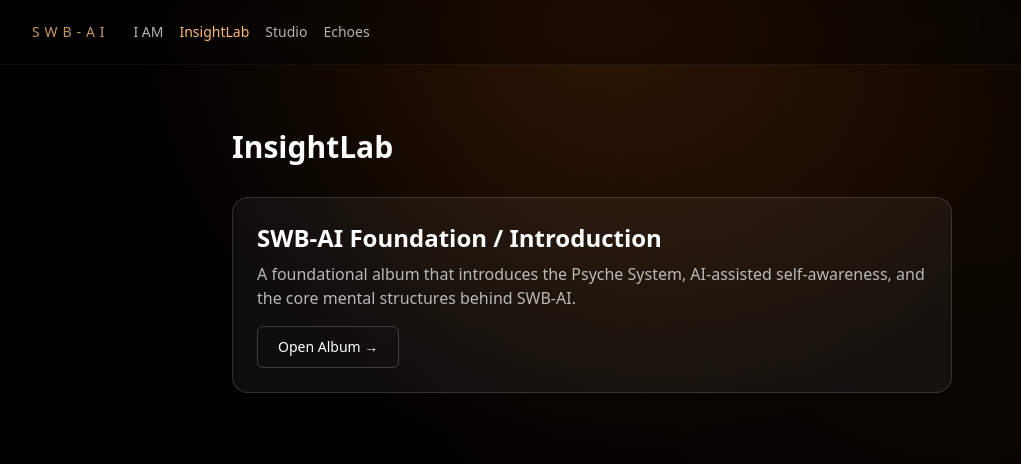
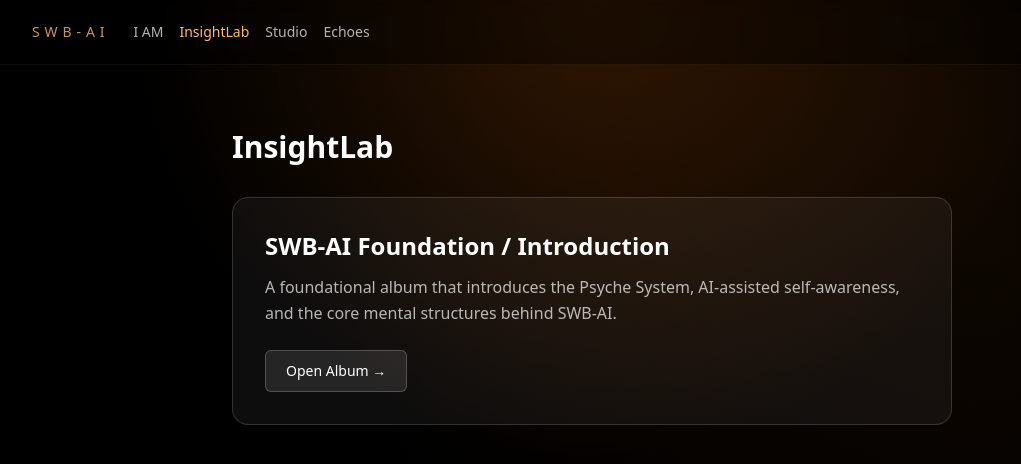
Before and after one commit to ahmetkrk/psyche-management, a Next.js app: page /insightlab in a window 1280 px wide. Shown: the top 464 px of the page, without its empty margins (48-1069 px from the left). Built offline with nearby package versions, Linux system fonts and the light colour scheme; no server answers.

Commit message:
Update page.tsx

```diff
--- a/app/insightlab/page.tsx
+++ b/app/insightlab/page.tsx
@@ -2,42 +2,68 @@ import fs from "fs";
 import path from "path";
 import Link from "next/link";
 
-export default function InsightLabPage() {
+type AlbumMetadata = {
+  id: string;
+  title: string;
+  description: string;
+  coverImage?: string;
+};
+
+function getAlbums(): AlbumMetadata[] {
   const albumsDir = path.join(process.cwd(), "content", "albums");
-  const albumFolders = fs.readdirSync(albumsDir, { withFileTypes: true })
+
+  if (!fs.existsSync(albumsDir)) {
+    return [];
+  }
+
+  const folders = fs.readdirSync(albumsDir, { withFileTypes: true })
     .filter((d) => d.isDirectory())
     .map((d) => d.name);
 
-  const albums = albumFolders.map((dir) => {
-    const metadata = JSON.parse(
-      fs.readFileSync(path.join(albumsDir, dir, "metadata.json"), "utf8")
+  const albums: AlbumMetadata[] = folders.map((folder) => {
+    const metadataRaw = fs.readFileSync(
+      path.join(albumsDir, folder, "metadata.json"),
+      "utf8"
     );
-    return metadata;
+    return JSON.parse(metadataRaw) as AlbumMetadata;
   });
+
+  return albums;
+}
+
+export default function InsightLabPage() {
+  const albums = getAlbums();
 
   return (
     <main className="max-w-3xl mx-auto px-6 py-16 text-white">
       <h1 className="text-3xl font-semibold mb-8">InsightLab</h1>
 
-      {/* Album List */}
+      {albums.length === 0 && (
+        <p className="text-white/60 text-sm">
+          No albums have been published yet.
+        </p>
+      )}
+
       <section className="space-y-6">
         {albums.map((album) => (
-          <div
+          <article
             key={album.id}
-            className="border border-white/15 rounded-2xl p-6 bg-white/5"
+            className="border border-white/15 rounded-2xl p-6 md:p-8 bg-white/5"
           >
             <h2 className="text-2xl font-semibold">{album.title}</h2>
-            <p className="text-white/70 mt-2">{album.description}</p>
+            <p className="text-white/70 mt-3 leading-relaxed">
+              {album.description}
+            </p>
 
-            <div className="mt-4">
+            <div className="mt-6">
               <Link
                 href={`/insightlab/album/${album.id}`}
-                className="inline-block text-sm border border-white/20 px-5 py-2.5 rounded-md hover:bg-white/10 transition"
+                className="inline-flex items-center justify-center px-5 py-2.5 rounded-md border border-white/20 bg-white/10 hover:bg-white/20 text-sm font-medium transition"
               >
                 Open Album →
               </Link>
             </div>
-          </div>
+          </article>
         ))}
       </section>
     </main>
```
